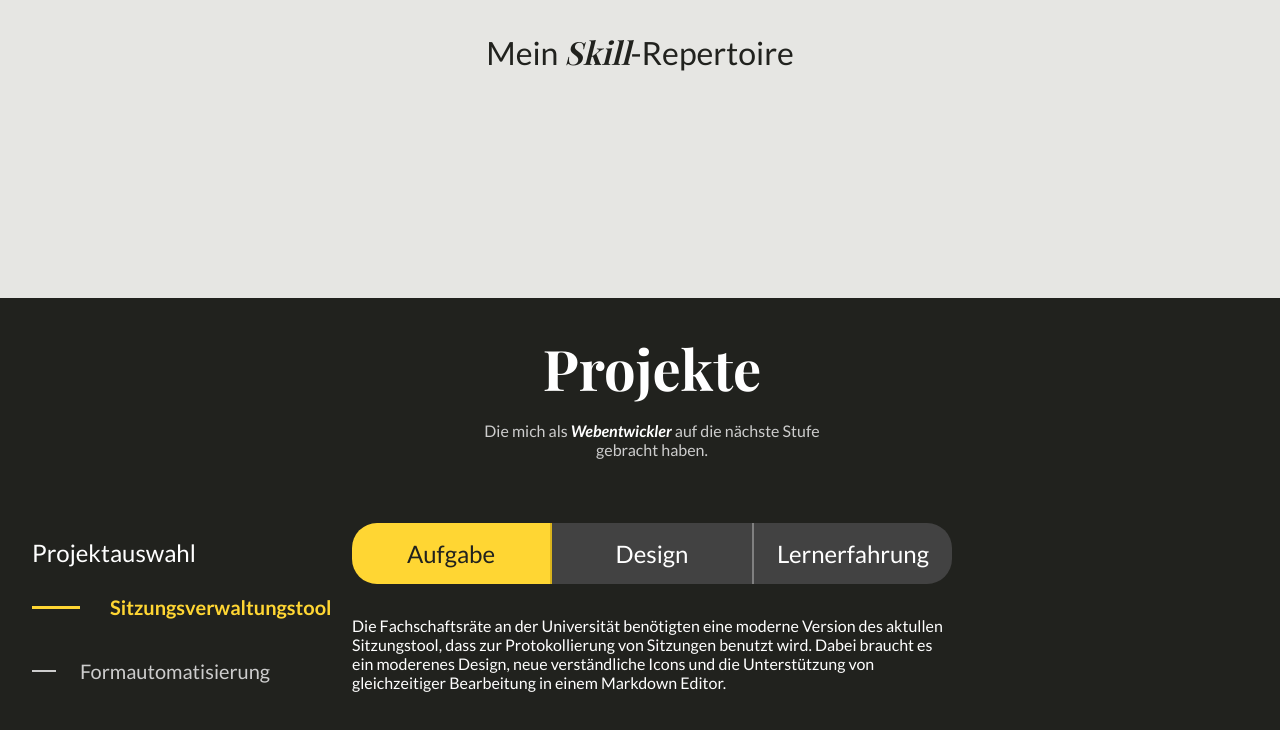
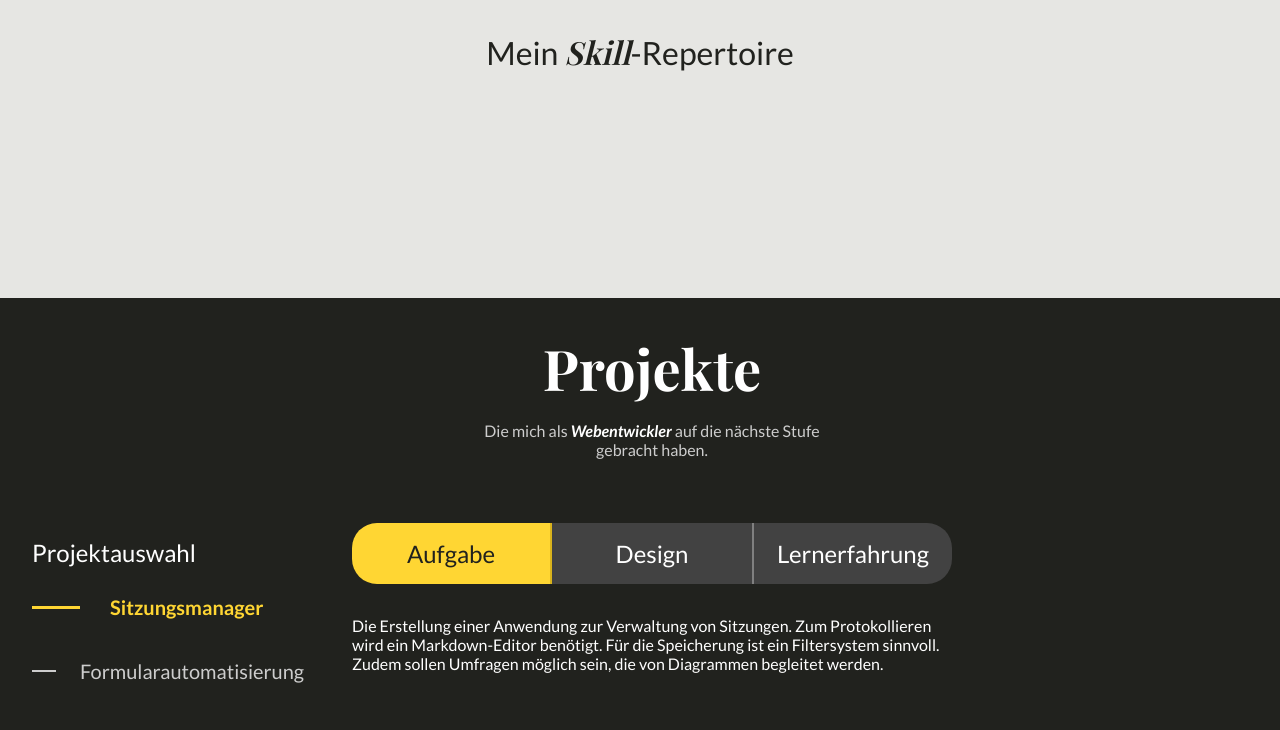
Before and after one commit to KrystianSzofer/KrystianSzofer.github.io, an Angular app: page /home in a window 1280 px wide. Shown: the part 1522-2252 px from the top of the page. Built offline with nearby package versions, Linux system fonts and the light colour scheme; a web font is replaced by a local one.

Commit message:
New text for projects. Added blank space inbetween paragraphs.

```diff
--- a/src/app/projects/projects.html
+++ b/src/app/projects/projects.html
@@ -28,14 +28,16 @@
         @if (currentProject(); as project) {
         <section role="tabpanel" [id]="'tabpanel-' + activeTab()">
             @switch (activeTab()) { @case (Tab.Task) {
-            <p>{{ project.description.task }}</p>
+            <p class="panel-p">{{ project.description.task }}</p>
             } @case (Tab.Design) { @for (block of project.description.design;
             track $index) { @if (block.type === 'text') {
-            <p>{{ block.value }}</p>
+            <p class="panel-p">{{ block.value }}</p>
             } @else {
             <img [src]="block.src" [alt]="block.alt" class="design-image" />
             } } } @case (Tab.Insight) {
-            <p>{{ project.description['learning-experience'] }}</p>
+            <p class="panel-p">
+                {{ project.description['learning-experience'] }}
+            </p>
             } }
         </section>
         }
--- a/src/app/projects/projects.scss
+++ b/src/app/projects/projects.scss
@@ -157,6 +157,16 @@ app-tabs {
     }
 }
 
+.panel-p {
+    white-space: pre-line;
+    margin: 0;
+}
+
+.panel-p + .design-image,
+.design-image + .panel-p {
+    margin-top: 1rem;
+}
+
 .design-image {
     width: 100%;
     max-width: 600px;
--- a/src/app/projects/projects.ts
+++ b/src/app/projects/projects.ts
@@ -19,10 +19,10 @@ interface Project {
 const projects: Project[] = [
     {
         id: 0,
-        name: 'Sitzungsverwaltungstool',
+        name: 'Sitzungsmanager',
 
         description: {
-            task: 'Die Fachschaftsräte an der Universität benötigten eine moderne Version des aktullen Sitzungstool, dass zur Protokollierung von Sitzungen benutzt wird. Dabei braucht es ein moderenes Design, neue verständliche Icons und die Unterstützung von gleichzeitiger Bearbeitung in einem Markdown Editor.',
+            task: 'Die Erstellung einer Anwendung zur Verwaltung von Sitzungen. Zum Protokollieren wird ein Markdown-Editor benötigt. Für die Speicherung ist ein Filtersystem sinnvoll. Zudem sollen Umfragen möglich sein, die von Diagrammen begleitet werden.',
             design: [
                 {
                     type: 'image',
@@ -31,20 +31,20 @@ const projects: Project[] = [
                 },
                 {
                     type: 'text',
-                    value: 'Zu sehen ist die Home-Seite im dark mode.',
+                    value: 'Startseite als Dashboard im Dunkelmodus. Der Button im Header ermöglicht die Umschaltung der Darstellungsmodi. Rote Akzente sollen auffallen, weshalb sie sparsam auf die wichtigsten Funktionen eingesetzt werden.',
                 },
             ],
             ['learning-experience']:
-                'Eine sehr große Aufgabe war die Umsetzung eines Markdown Editors. Dabei lernte ich wichtige Grundprinzipien (Parsing, Highlighting, Keymaps) solcher Editoren. Auch war es das erste Projekt, wo ich Dev Ops allein übernommen habe, um es auf GitLab mittels einer Pipeline sowie eines Runners zum Laufen zu bringen.',
+                'Wie ein Text-Editor und eigene Highlight-Styles funktionieren. Dazu kann man unterschiedliche Schriftgrößen für verschiedene Überschriften einstellen. Oder auch Tastenbefehle für das Einrücken von Text definieren. Wichtig war, dass Nutzereingaben bereinigt werden müssen, um böswilligen Code fremder zu vermeiden.\n\n Ich habe einen Einblick in Angular bekommen. Dabei habe ich mit Signals gearbeitet und Zustände verwaltet. Auch Routing ist mir nun vertraut. Für einen API-Service habe ich Dependency Injection genutzt und eigene Models mittels Interfaces gebaut.   ',
         },
     },
 
     {
         id: 1,
-        name: 'Formautomatisierung',
+        name: 'Formularautomatisierung',
 
         description: {
-            task: 'Im Rahmen des Software Engineering Moduls beauftragte uns der Bellis e.V. mit der Entwicklung einer Softwarelösung, die sich mit der Automatisierung von Statistiken und Formularen befassen soll. Dabei soll die händische Arbeit von den Mitarbeitern deutlich vereinfacht werden mittels der App. Filtersysteme, Nutzerkonten, Statistiken und vieles mehr umfasste die Aufgabenstellung.',
+            task: 'Entwicklung einer Softwarelösung, die einen manuellen Prozess in einer Beratungsstelle digitalisiert und automatisiert. Die Anwendung soll Daten über Eingabemasken erfassen sowie Statistiken berechnen und bereitstellen. Unterschiedliche Kontotypen mit abgestuften Berechtigungen sollen den Zugriff auf die Funktionen steuern.',
             design: [
                 {
                     type: 'image',
@@ -53,11 +53,11 @@ const projects: Project[] = [
                 },
                 {
                     type: 'text',
-                    value: 'Mein zentriertes Login-Design aus der Entwicklungsphase. Minimalistisch gehalten, um professioneller zu wirken. Klassisch in der Mitte, da dort der User Fokus liegt.',
+                    value: 'Anmeldeseite für die Software. Ich wählte ein blaues Farbschema, da es zum Logo des Kunden passt und beruhigend wirkt. Einfache Elemente wie die abgeschnittenen Kreise und ein zentrales Rechteck tragen zu einem professionellen Erscheinungsbild bei. Die Kreise sind gelb, da diese Farbe einen Kontrast zum Blau bildet.',
                 },
             ],
             ['learning-experience']:
-                'Das Projekt lehrte mich die Zusammenarbeit in einem 10-köpfigen Team. Denn umso größer die Team Größe, desto mehr Koordination und Kommunikation ist nötig, um ein gutes Produkt auf die Beine zu stellen. Außerdem war es mein erster Berührungspunkt mit der React-Technologie.',
+                'In einem zehnköpfigen Team war ich für das Frontend zuständig. Dabei lernte ich, wie wichtig klare Kommunikation für den Projekterfolg ist.\n\n Das war mein Einstieg in React. Ich entwickelte eigene Komponenten. Dabei nutzte ich useState für lokale Zustände und useEffect für Datenbankabfragen.\n\n In Kundengesprächen erfsste ich die Anforderungen an die Software. Dabei war es wichtig, gezielt nachzufragen und technische Inhalte verständlich zu erklären. ',
         },
     },
 ]
```
